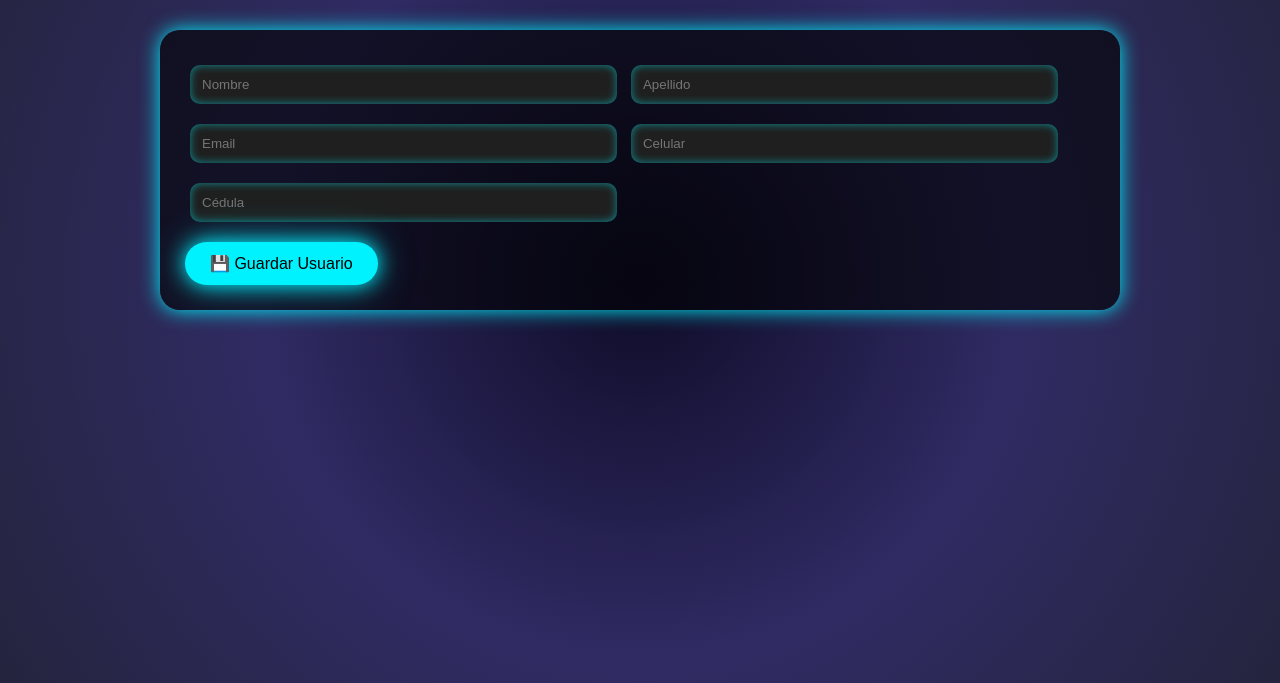
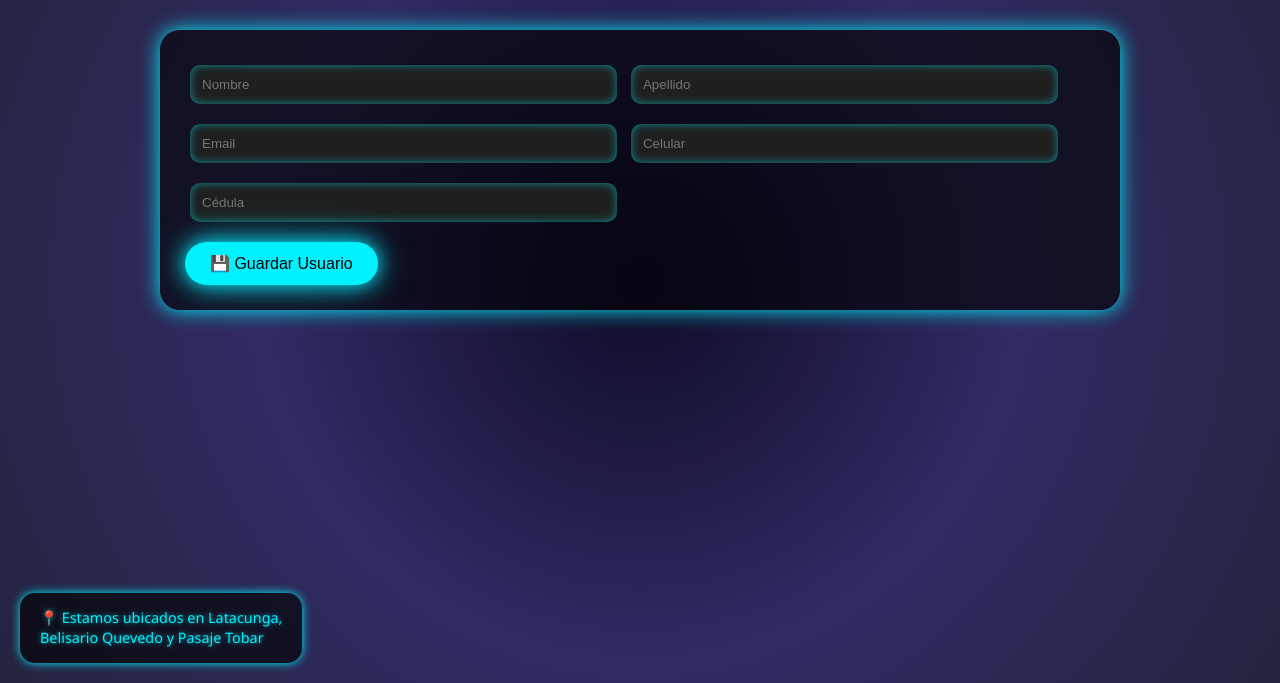
Before and after one commit to memo0525/Trabajo_API, a website: page index.html in a window 1280 px wide. Shown: the part 117-800 px from the top of the page. Drawn offline with nearby package versions, Linux system fonts and the light colour scheme; no server answers.

Commit message:
primer commit

```diff
--- a/index.html
+++ b/index.html
@@ -178,6 +178,21 @@
         margin: 8px 0;
       }
     }
+    .info-footer {
+  position: fixed;
+  bottom: 20px;
+  left: 20px; /* Cambia a right: 20px si lo quieres al otro lado */
+  background: rgba(0, 0, 0, 0.6);
+  padding: 15px 20px;
+  border-radius: 15px;
+  font-size: 0.9em;
+  color: #00f2fe;
+  box-shadow: 0 0 10px #00f2fe;
+  z-index: 10;
+  line-height: 1.4em;
+  text-shadow: 0 0 5px #00f2feaa;
+}
+
   </style>
 </head>
 <body>
@@ -321,4 +336,10 @@
   </script>
 
 </body>
+<footer class="info-footer">
+  <div>
+    📍 Estamos ubicados en Latacunga,<br>
+    Belisario Quevedo y Pasaje Tobar
+  </div>
+</footer>
 </html>
```
